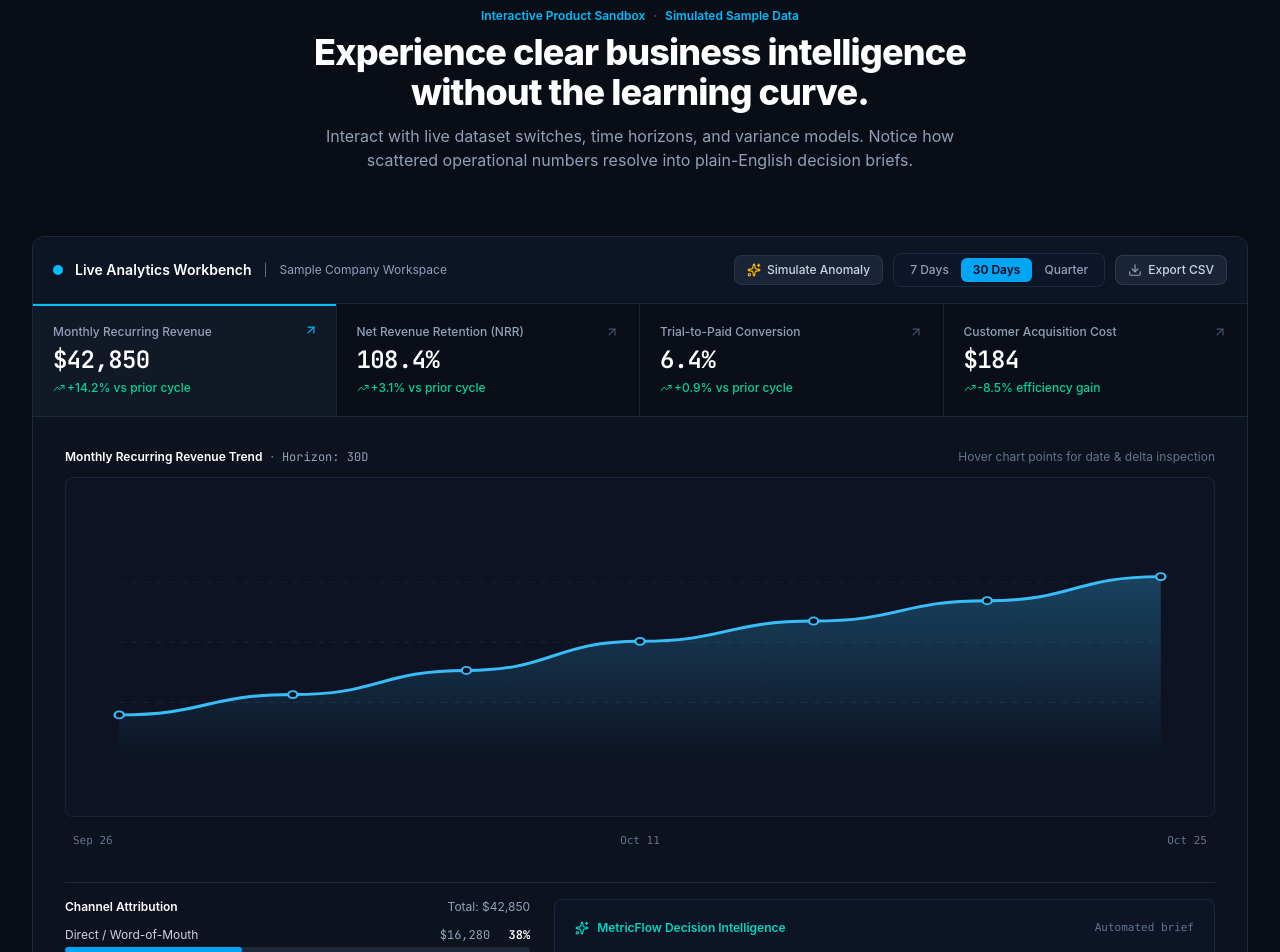
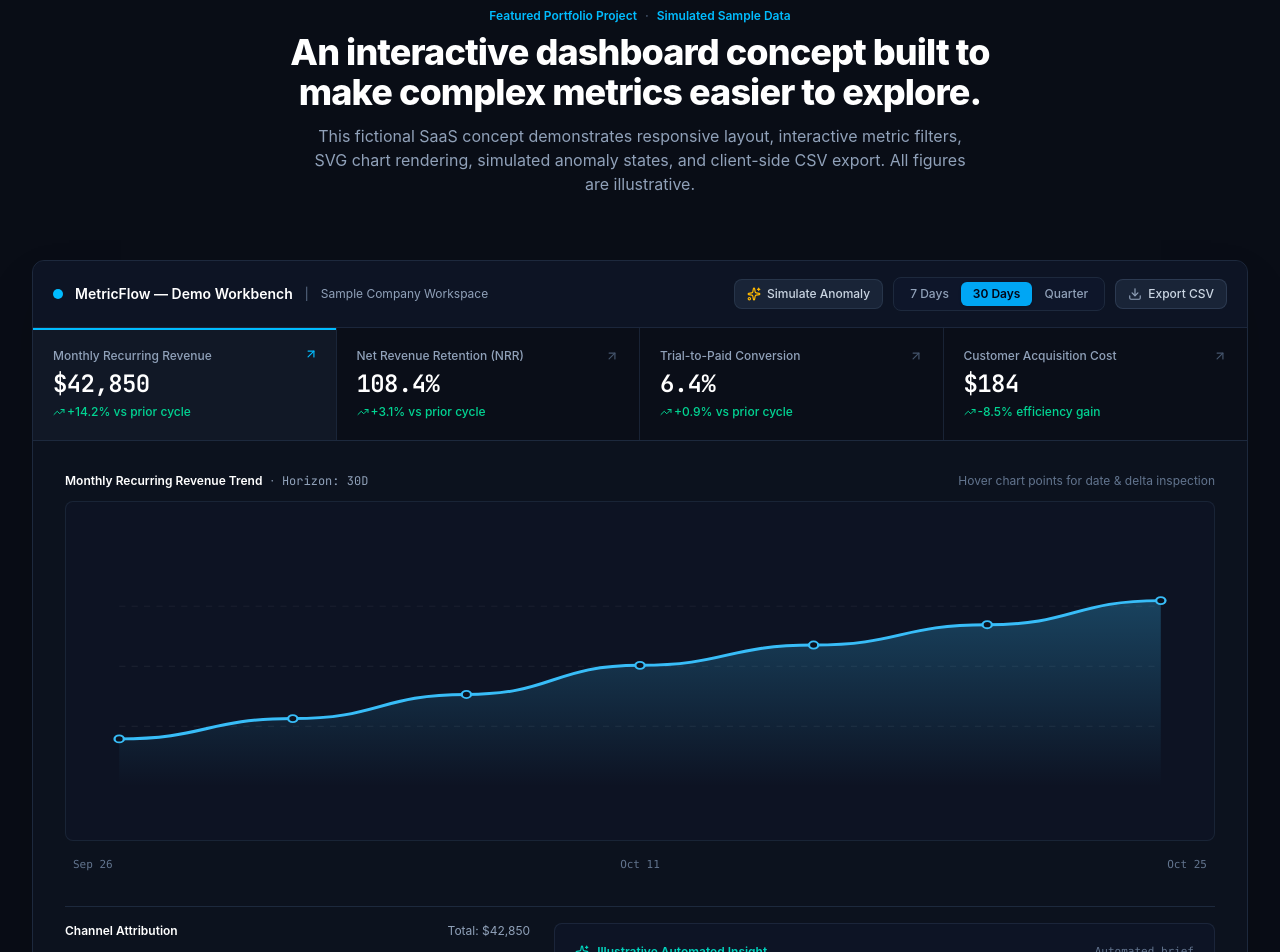
Before and after one commit to tabeeb1314/metricflow, a React (Vite) app: page / in a window 1280 px wide. Shown: the part 940-1892 px from the top of the page. Built offline with nearby package versions, Linux system fonts and the light colour scheme.

Commit message:
Frame analytics sandbox as a portfolio case study demo

```diff
--- a/src/components/InteractiveDashboard.tsx
+++ b/src/components/InteractiveDashboard.tsx
@@ -120,15 +120,15 @@ export const InteractiveDashboard: React.FC = () => {
         {/* Section Header */}
         <div className="max-w-3xl mx-auto text-center mb-12 sm:mb-16">
           <div className="flex items-center justify-center gap-2 text-xs font-semibold text-sky-400 mb-2">
-            <span>Interactive Product Sandbox</span>
+            <span>Featured Portfolio Project</span>
             <span aria-hidden="true" className="text-slate-600">·</span>
             <span>Simulated Sample Data</span>
           </div>
           <h2 className="text-2xl sm:text-4xl font-extrabold tracking-tight text-white [text-wrap:balance]">
-            Experience clear business intelligence without the learning curve.
+            An interactive dashboard concept built to make complex metrics easier to explore.
           </h2>
           <p className="mt-3 text-sm sm:text-base text-slate-400 max-w-2xl mx-auto">
-            Interact with live dataset switches, time horizons, and variance models. Notice how scattered operational numbers resolve into plain-English decision briefs.
+            This fictional SaaS concept demonstrates responsive layout, interactive metric filters, SVG chart rendering, simulated anomaly states, and client-side CSV export. All figures are illustrative.
           </p>
         </div>
 
@@ -143,7 +143,7 @@ export const InteractiveDashboard: React.FC = () => {
             <div className="flex items-center gap-3">
               <div className="w-2.5 h-2.5 rounded-full bg-sky-400" />
               <div className="text-xs sm:text-sm font-semibold text-white">
-                Live Analytics Workbench
+                MetricFlow — Demo Workbench
               </div>
               <span className="hidden sm:inline text-xs text-slate-500">|</span>
               <span className="hidden sm:inline text-xs text-slate-400">Sample Company Workspace</span>
@@ -430,7 +430,7 @@ export const InteractiveDashboard: React.FC = () => {
                   <div className="flex items-center justify-between">
                     <div className="flex items-center gap-2 text-xs font-semibold text-teal-400">
                       <Sparkles className="w-3.5 h-3.5" />
-                      <span>MetricFlow Decision Intelligence</span>
+                      <span>Illustrative Automated Insight</span>
                     </div>
                     <span className="text-[11px] text-slate-500 font-mono">Automated brief</span>
                   </div>
```
